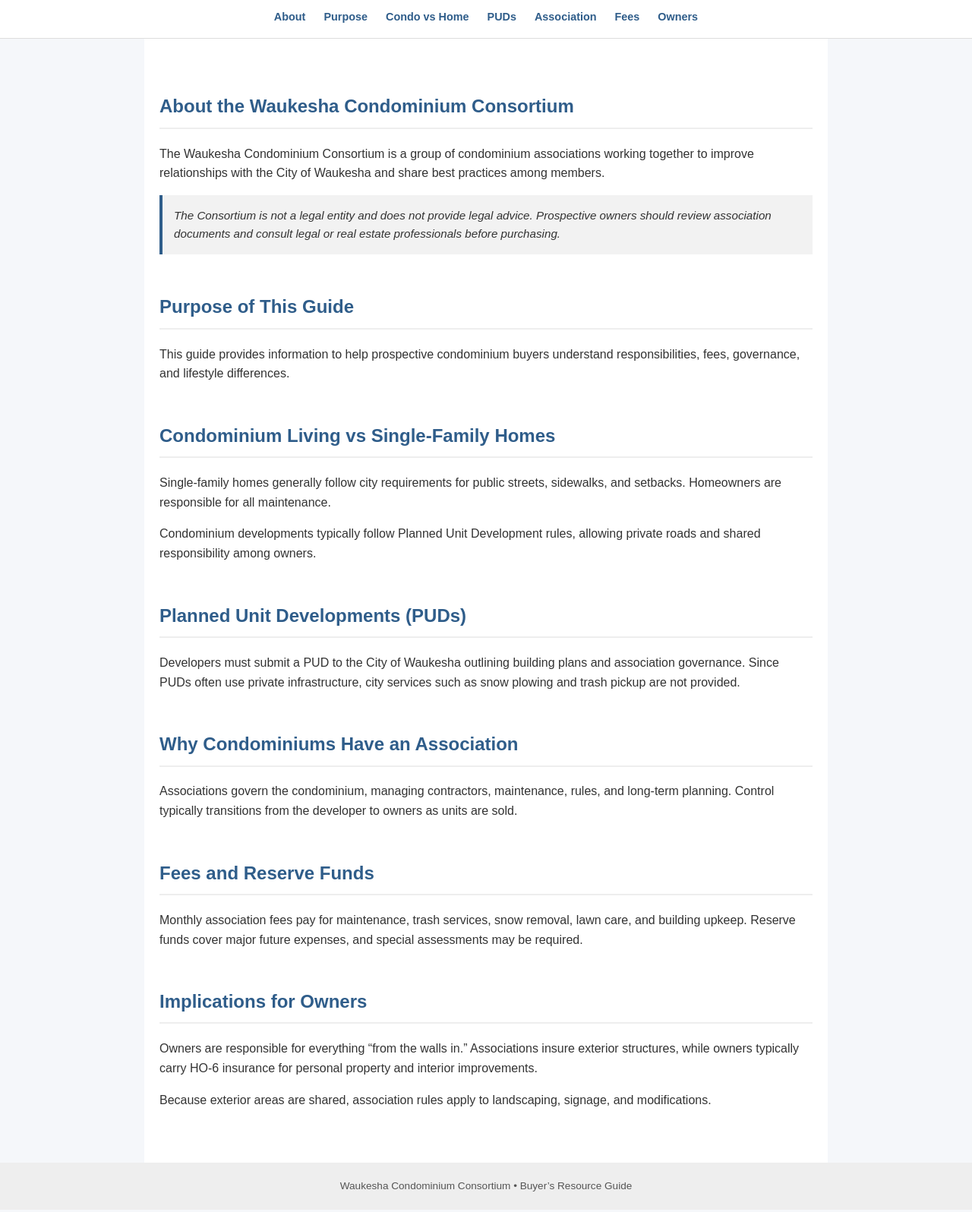
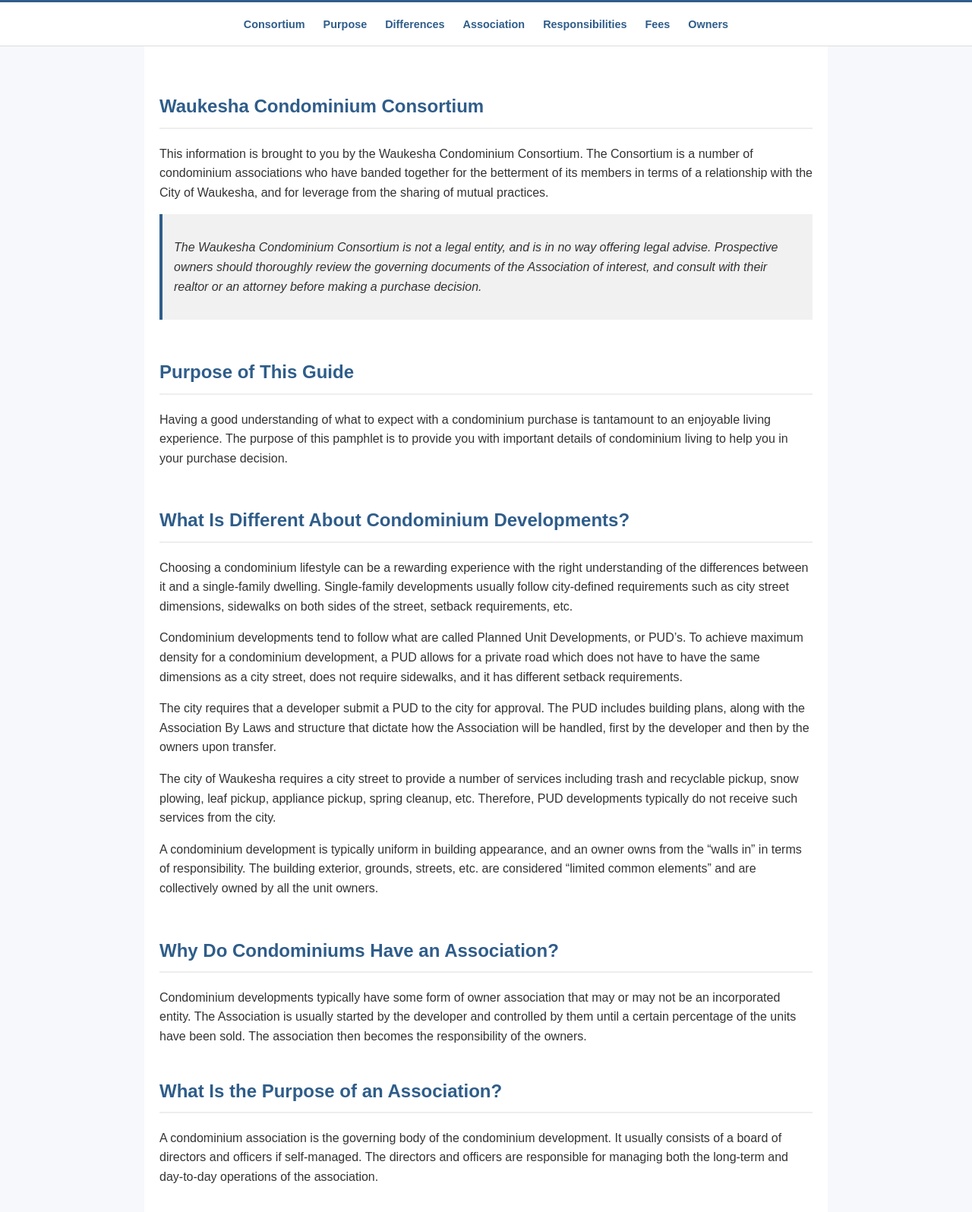
Before and after one commit to WaukCondoCollab/WCCResource, a plain HTML site: page index.html in a window 1280 px wide. Shown: the part 200-1796 px from the top of the page at 76% size. Drawn offline with Linux system fonts and the light colour scheme.

Commit message:
Update index.html

```diff
--- a/index.html
+++ b/index.html
@@ -2,121 +2,114 @@
 <html lang="en">
 <head>
   <meta charset="UTF-8">
-  <title>Buying a Condominium in Waukesha</title>
-
+  <title>So You Want to Buy a Condominium in Waukesha?</title>
   <meta name="viewport" content="width=device-width, initial-scale=1.0">
-
-  <meta name="description" content="A buyer’s resource guide for understanding condominium living in Waukesha, Wisconsin.">
 
   <style>
     :root {
-      --primary: #2f5d8a;
-      --light: #f5f7fa;
-      --dark: #333;
+      --primary:#2f5d8a;
+      --bg:#f6f8fb;
+      --text:#333;
     }
 
     * {
-      box-sizing: border-box;
-      scroll-behavior: smooth;
+      box-sizing:border-box;
+      scroll-behavior:smooth;
     }
 
     body {
-      margin: 0;
-      font-family: Arial, Helvetica, sans-serif;
-      line-height: 1.6;
-      color: var(--dark);
-      background: var(--light);
+      margin:0;
+      font-family:Arial, Helvetica, sans-serif;
+      background:var(--bg);
+      color:var(--text);
+      line-height:1.6;
     }
 
     header {
-      background: var(--primary);
-      color: #fff;
-      padding: 60px 20px 30px;
-      text-align: center;
+      background:var(--primary);
+      color:#fff;
+      padding:50px 20px;
+      text-align:center;
     }
 
     header h1 {
-      margin: 0;
-      font-size: 2rem;
+      margin:0;
+      font-size:2rem;
     }
 
     header p {
-      margin-top: 10px;
-      opacity: 0.9;
+      margin-top:10px;
+      opacity:.9;
     }
 
     nav {
-      position: sticky;
-      top: 0;
-      background: #ffffff;
-      border-bottom: 1px solid #ddd;
-      z-index: 999;
+      position:sticky;
+      top:0;
+      background:#fff;
+      border-bottom:1px solid #ddd;
+      z-index:1000;
     }
 
     nav ul {
-      display: flex;
-      flex-wrap: wrap;
-      justify-content: center;
-      margin: 0;
-      padding: 10px;
-      list-style: none;
+      list-style:none;
+      display:flex;
+      flex-wrap:wrap;
+      justify-content:center;
+      margin:0;
+      padding:10px;
     }
 
     nav li {
-      margin: 6px 12px;
+      margin:6px 12px;
     }
 
     nav a {
-      color: var(--primary);
-      text-decoration: none;
-      font-weight: bold;
-      font-size: 0.9rem;
+      text-decoration:none;
+      color:var(--primary);
+      font-weight:bold;
+      font-size:.9rem;
     }
 
     nav a:hover {
-      text-decoration: underline;
+      text-decoration:underline;
     }
 
     main {
-      max-width: 900px;
-      margin: auto;
-      padding: 20px;
-      background: #fff;
+      max-width:900px;
+      margin:auto;
+      background:#fff;
+      padding:20px;
     }
 
     section {
-      margin-bottom: 50px;
+      margin-bottom:50px;
     }
 
     h2 {
-      color: var(--primary);
-      margin-top: 50px;
-      border-bottom: 2px solid #eee;
-      padding-bottom: 8px;
+      color:var(--primary);
+      margin-top:40px;
+      padding-bottom:8px;
+      border-bottom:2px solid #eee;
     }
 
     .disclaimer {
-      background: #f2f2f2;
-      border-left: 4px solid var(--primary);
-      padding: 15px;
-      font-style: italic;
-      font-size: 0.95rem;
+      background:#f1f1f1;
+      padding:15px;
+      border-left:4px solid var(--primary);
+      font-style:italic;
     }
 
     footer {
-      text-align: center;
-      font-size: 0.85rem;
-      padding: 20px;
-      background: #eee;
-      color: #555;
+      text-align:center;
+      padding:20px;
+      font-size:.85rem;
+      background:#eee;
+      color:#555;
     }
 
-    @media (max-width: 600px) {
+    @media (max-width:600px) {
       header h1 {
-        font-size: 1.5rem;
-      }
-      nav a {
-        font-size: 0.85rem;
+        font-size:1.5rem;
       }
     }
   </style>
@@ -131,11 +124,11 @@
 
 <nav>
   <ul>
-    <li><a href="#about">About</a></li>
+    <li><a href="#consortium">Consortium</a></li>
     <li><a href="#purpose">Purpose</a></li>
-    <li><a href="#comparison">Condo vs Home</a></li>
-    <li><a href="#pud">PUDs</a></li>
+    <li><a href="#differences">Differences</a></li>
     <li><a href="#association">Association</a></li>
+    <li><a href="#responsibilities">Responsibilities</a></li>
     <li><a href="#fees">Fees</a></li>
     <li><a href="#owners">Owners</a></li>
   </ul>
@@ -143,79 +136,192 @@
 
 <main>
 
-  <section id="about">
-    <h2>About the Waukesha Condominium Consortium</h2>
+<section id="consortium">
+<h2>Waukesha Condominium Consortium</h2>
+
 <p>
-      The Waukesha Condominium Consortium is a group of condominium associations
-      working together to improve relationships with the City of Waukesha and
-      share best practices among members.
+This information is brought to you by the Waukesha Condominium Consortium.
+The Consortium is a number of condominium associations who have banded
+together for the betterment of its members in terms of a relationship with
+the City of Waukesha, and for leverage from the sharing of mutual practices.
 </p>
 
 <div class="disclaimer">
-      The Consortium is not a legal entity and does not provide legal advice.
-      Prospective owners should review association documents and consult legal
-      or real estate professionals before purchasing.
+<p>
+The Waukesha Condominium Consortium is not a legal entity, and is in no way
+offering legal advise. Prospective owners should thoroughly review the
+governing documents of the Association of interest, and consult with their
+realtor or an attorney before making a purchase decision.
+</p>
 </div>
+
 </section>
 
 <section id="purpose">
 <h2>Purpose of This Guide</h2>
+
 <p>
-      This guide provides information to help prospective condominium buyers
-      understand responsibilities, fees, governance, and lifestyle differences.
+Having a good understanding of what to expect with a condominium purchase
+is tantamount to an enjoyable living experience. The purpose of this
+pamphlet is to provide you with important details of condominium living to
+help you in your purchase decision.
 </p>
+
 </section>
 
-  <section id="comparison">
-    <h2>Condominium Living vs Single-Family Homes</h2>
+<section id="differences">
+<h2>What Is Different About Condominium Developments?</h2>
+
 <p>
-      Single-family homes generally follow city requirements for public streets,
-      sidewalks, and setbacks. Homeowners are responsible for all maintenance.
+Choosing a condominium lifestyle can be a rewarding experience with the
+right understanding of the differences between it and a single-family
+dwelling. Single-family developments usually follow city-defined
+requirements such as city street dimensions, sidewalks on both sides of
+the street, setback requirements, etc.
 </p>
+
 <p>
-      Condominium developments typically follow Planned Unit Development rules,
-      allowing private roads and shared responsibility among owners.
+Condominium developments tend to follow what are called Planned Unit
+Developments, or PUD’s. To achieve maximum density for a condominium
+development, a PUD allows for a private road which does not have to have
+the same dimensions as a city street, does not require sidewalks, and it
+has different setback requirements.
 </p>
-  </section>
 
-  <section id="pud">
-    <h2>Planned Unit Developments (PUDs)</h2>
 <p>
-      Developers must submit a PUD to the City of Waukesha outlining building plans
-      and association governance. Since PUDs often use private infrastructure,
-      city services such as snow plowing and trash pickup are not provided.
+The city requires that a developer submit a PUD to the city for approval.
+The PUD includes building plans, along with the Association By Laws and
+structure that dictate how the Association will be handled, first by the
+developer and then by the owners upon transfer.
 </p>
+
+<p>
+The city of Waukesha requires a city street to provide a number of services
+including trash and recyclable pickup, snow plowing, leaf pickup,
+appliance pickup, spring cleanup, etc. Therefore, PUD developments
+typically do not receive such services from the city.
+</p>
+
+<p>
+A condominium development is typically uniform in building appearance, and
+an owner owns from the “walls in” in terms of responsibility. The building
+exterior, grounds, streets, etc. are considered “limited common elements”
+and are collectively owned by all the unit owners.
+</p>
+
 </section>
 
 <section id="association">
-    <h2>Why Condominiums Have an Association</h2>
+<h2>Why Do Condominiums Have an Association?</h2>
+
 <p>
-      Associations govern the condominium, managing contractors, maintenance,
-      rules, and long‑term planning. Control typically transitions from the
-      developer to owners as units are sold.
+Condominium developments typically have some form of owner association that
+may or may not be an incorporated entity. The Association is usually
+started by the developer and controlled by them until a certain percentage
+of the units have been sold. The association then becomes the
+responsibility of the owners.
 </p>
+
+<h2>What Is the Purpose of an Association?</h2>
+
+<p>
+A condominium association is the governing body of the condominium
+development. It usually consists of a board of directors and officers if
+self-managed. The directors and officers are responsible for managing both
+the long-term and day-to-day operations of the association.
+</p>
+
+</section>
+
+<section id="responsibilities">
+<h2>What Are the Responsibilities of the Association Directors?</h2>
+
+<p>
+If the condominium development was developed under a PUD, the city does not
+provide certain services to the Association. Therefore, the Association is
+responsible for selecting contractors to provide those services. The
+Association board of directors is responsible for identifying contractors,
+negotiating contracts, and managing those services.
+</p>
+
+<p>
+Associations may be “self-managed,” or they may employ a property
+management company to manage the day-to-day affairs of the Association.
+</p>
+
+<p>
+Since owners do not individually own anything other than from the “walls
+in,” the owners “collectively” own building exteriors, roads and grounds.
+Therefore, the Association is responsible for all these “limited common
+elements.” The Association is responsible as well for the upkeep of
+exteriors and grounds, including snow removal, lawn care, building
+maintenance, etc.
+</p>
+
+<p>
+As the governing body of the Association, the board of directors and
+officers may set certain rules and regulations for the property, including
+plantings, sign limitations, etc.
+</p>
+
 </section>
 
 <section id="fees">
-    <h2>Fees and Reserve Funds</h2>
+<h2>How Does the Association Pay for Services?</h2>
+
 <p>
-      Monthly association fees pay for maintenance, trash services, snow removal,
-      lawn care, and building upkeep. Reserve funds cover major future expenses,
-      and special assessments may be required.
+Because the buildings and grounds are “collectively” owned by all the
+owners, condominium associations usually set a management fee that is most
+often collected monthly that forms the basis of the funding to maintain the
+common elements of the association, including trash/recyclables pickup,
+snow removal, lawn care, and building maintenance.
 </p>
+
+<p>
+Part of the monthly fee is also typically put into a “Reserve” fund that is
+used for major expenses such as roofs, roadways, etc. Associations may from
+time to time need do special assessments of owners for unscheduled or large
+expenditures that exceed available reserve funds.
+</p>
+
 </section>
 
 <section id="owners">
-    <h2>Implications for Owners</h2>
+<h2>What Are the Implications for an Owner?</h2>
+
 <p>
-      Owners are responsible for everything “from the walls in.” Associations
-      insure exterior structures, while owners typically carry HO‑6 insurance
-      for personal property and interior improvements.
+Because the association is collectively responsible for everything but the
+“walls in,” the owner is only personally responsible for the interior of
+their unit. Most condominium developments are required to carry liability
+insurance for everything except the “walls in.”
 </p>
+
 <p>
-      Because exterior areas are shared, association rules apply to landscaping,
-      signage, and modifications.
+Owners are expected to carry what is call HO6 policies, covering their
+personal effects and any unit modifications.
 </p>
+
+<p>
+Since owners collectively own the building exteriors and grounds, there is
+less leeway in what owners are allowed to do with these areas, governed by
+the Association's rules and regulations. Understanding this will avoid
+future issues with condominium living.
+</p>
+
+<h2>How Do Condominiums Differ from Single Family Homes?</h2>
+
+<p>
+A single-family home is all-inclusive of the lot and structure placed on it.
+A single-family development may include certain developer restrictions,
+such as the style of house, façade materials, and limitations on other
+structures and vehicle type restrictions.
+</p>
+
+<p>
+The owner is responsible for all upkeep and maintenance, including lawns,
+shrubs, trees, and buildings.
+</p>
+
 </section>
 
 </main>
```
Lines whose indentation alone changed are shown as unchanged.
